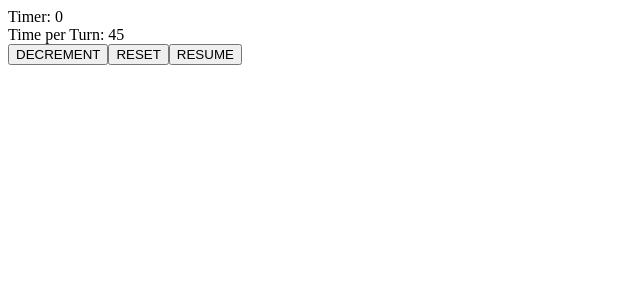
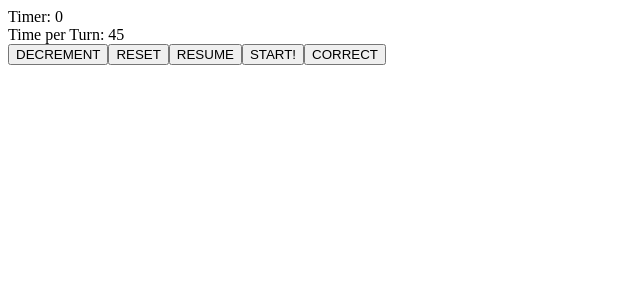
Before and after one commit to LevPewPew/hats-reboot, a React (Create React App) app: page / in a window 1280 px wide. Shown: the top 300 px of the page, without its empty margins (0-640 px from the left). Built offline with nearby package versions, Linux system fonts and the light colour scheme.

Commit message:
made WordDisplay component, and buttons to pick a word when starting turn, and to remove word from hat and display next word

```diff
--- a/src/actions/game-actions.ts
+++ b/src/actions/game-actions.ts
@@ -9,6 +9,8 @@ export interface ResetTimerAction {
   type: GameActionType.RESET_TIMER;
   payload: number;
 }
+
+// export interface Set
 
 export function decrementTimer(): DecrementTimerAction {
   return {
--- a/src/components/WordDisplay.tsx
+++ b/src/components/WordDisplay.tsx
@@ -2,15 +2,12 @@ import React from 'react';
 import styled from 'styled-components';
 
 interface WordDisplayProps {
+  children: React.ReactNode;
   className?: string;
 }
 
-export const WordDisplay: React.FC<WordDisplayProps> = ({ className }) => {
-  return (
-    <div className={className}>
-      <div>WordDisplay PLACEHOLDER</div>
-    </div>
-  );
+export const WordDisplay: React.FC<WordDisplayProps> = ({ children, className }) => {
+  return <div className={className}>{children}</div>;
 };
 
 export default styled(WordDisplay)``;
--- a/src/pages/GamePage.tsx
+++ b/src/pages/GamePage.tsx
@@ -1,19 +1,33 @@
 import React, { useEffect, useState, useRef } from 'react';
 import styled from 'styled-components';
-import { Timer } from 'src/components';
+import { Timer, WordDisplay } from 'src/components';
 import { GeneralBtn } from 'src/components/buttons';
 import { decrementTimer, resetTimer } from 'src/actions/game-actions';
-import { useDispatch } from 'react-redux';
+import { useDispatch, useSelector } from 'react-redux';
+import { sample } from 'src/utils/array';
+import { RootState } from '@hats-reboot/state-management-types';
 
 interface GamePageProps {
   className?: string;
 }
 
 export const GamePage: React.FC<GamePageProps> = ({ className }) => {
+  const words = useSelector<RootState, Array<string>>((state) => state.gameReducer.words);
+  const [hat, setHat] = useState(words);
   const [isTimerTicking, setIsTimerTicking] = useState(false);
+  const [currentWord, setCurrentWord] = useState('');
   const dispatch = useDispatch();
   const firstRender = useRef(true);
   const intervalId = useRef(0);
+
+  const pickWord = (): void => {
+    setCurrentWord(sample(hat));
+  };
+
+  const removeWord = (correctWord: string): void => {
+    const newHat = hat.filter((e) => e !== correctWord);
+    setHat(newHat);
+  };
 
   useEffect(() => {
     if (firstRender.current) {
@@ -30,6 +44,9 @@ export const GamePage: React.FC<GamePageProps> = ({ className }) => {
 
   return (
     <main className={className}>
+      <WordDisplay>
+        <span>{currentWord}</span>
+      </WordDisplay>
       <Timer />
       <GeneralBtn handleClick={() => dispatch(decrementTimer())}>
         <div>DECREMENT</div>
@@ -40,6 +57,17 @@ export const GamePage: React.FC<GamePageProps> = ({ className }) => {
       <GeneralBtn handleClick={() => (isTimerTicking ? setIsTimerTicking(false) : setIsTimerTicking(true))}>
         <div>{isTimerTicking ? 'PAUSE' : 'RESUME'}</div>
       </GeneralBtn>
+      <GeneralBtn handleClick={() => pickWord()}>
+        <div>START!</div>
+      </GeneralBtn>
+      <GeneralBtn
+        handleClick={() => {
+          removeWord(currentWord);
+          pickWord();
+        }}
+      >
+        <div>CORRECT</div>
+      </GeneralBtn>
     </main>
   );
 };
--- a/src/reducers/game-reducer.ts
+++ b/src/reducers/game-reducer.ts
@@ -1,11 +1,13 @@
 import { GameActionType } from 'src/actions/action-types';
 import { GameAction } from '@hats-reboot/state-management-types';
+import { words } from '../seed-data';
 
 interface GameState {
+  words: Array<string>;
   timer: number;
 }
 
-const initialState: GameState = { timer: 0 };
+const initialState: GameState = { words: words, timer: 0 };
 
 function gameReducer(state: GameState = initialState, action: GameAction): GameState {
   let newState: GameState;
--- a/src/dev-data.tsx
+++ b/src/seed-data.tsx
@@ -35,3 +35,36 @@ export const players = [
     turnOrder: 5,
   },
 ];
+
+export const words = [
+  'apple',
+  'banana',
+  'cranberry',
+  'kiwi',
+  'mango',
+  'aardvark',
+  'bear',
+  'cat',
+  'dog',
+  'elephant',
+  'chisel',
+  'hammer',
+  'saw',
+  'screwdriver',
+  'wrench',
+  'earth',
+  'fire',
+  'heart',
+  'water',
+  'wind',
+  'mars',
+  'jupiter',
+  'neptune',
+  'saturn',
+  'venus',
+  'car',
+  'helicopter',
+  'motorcycle',
+  'plane',
+  'truck',
+];
--- /dev/null
+++ b/src/utils/array.ts
@@ -0,0 +1,3 @@
+export function sample<T>(arr: Array<T>): T {
+  return arr[Math.floor(Math.random() * arr.length)];
+}
--- a/tsconfig.json
+++ b/tsconfig.json
@@ -18,5 +18,5 @@
     "noImplicitReturns": true,
     "noImplicitAny": true
   },
-  "include": ["src"]
+  "include": ["src/**/*"]
 }
```
